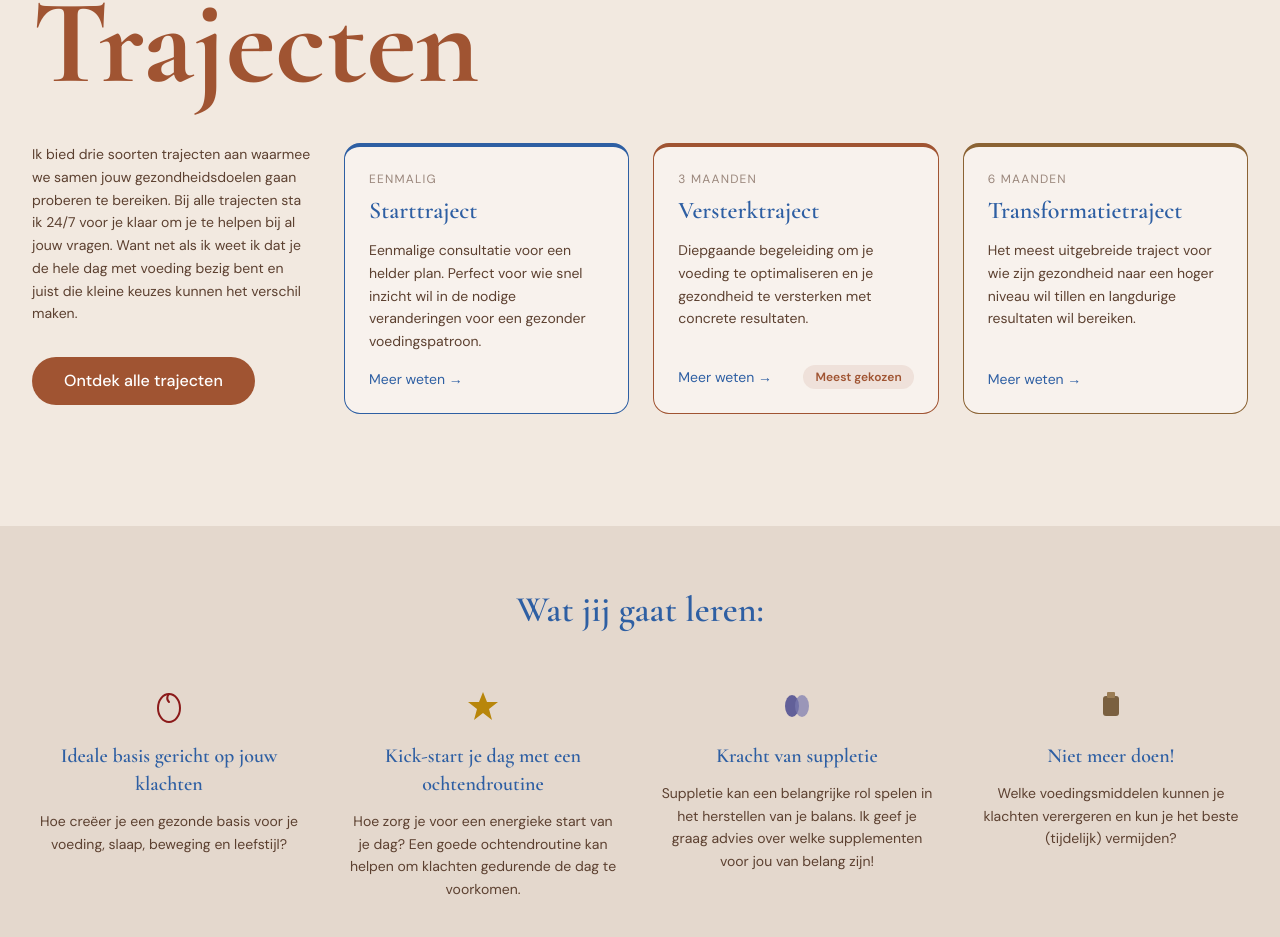
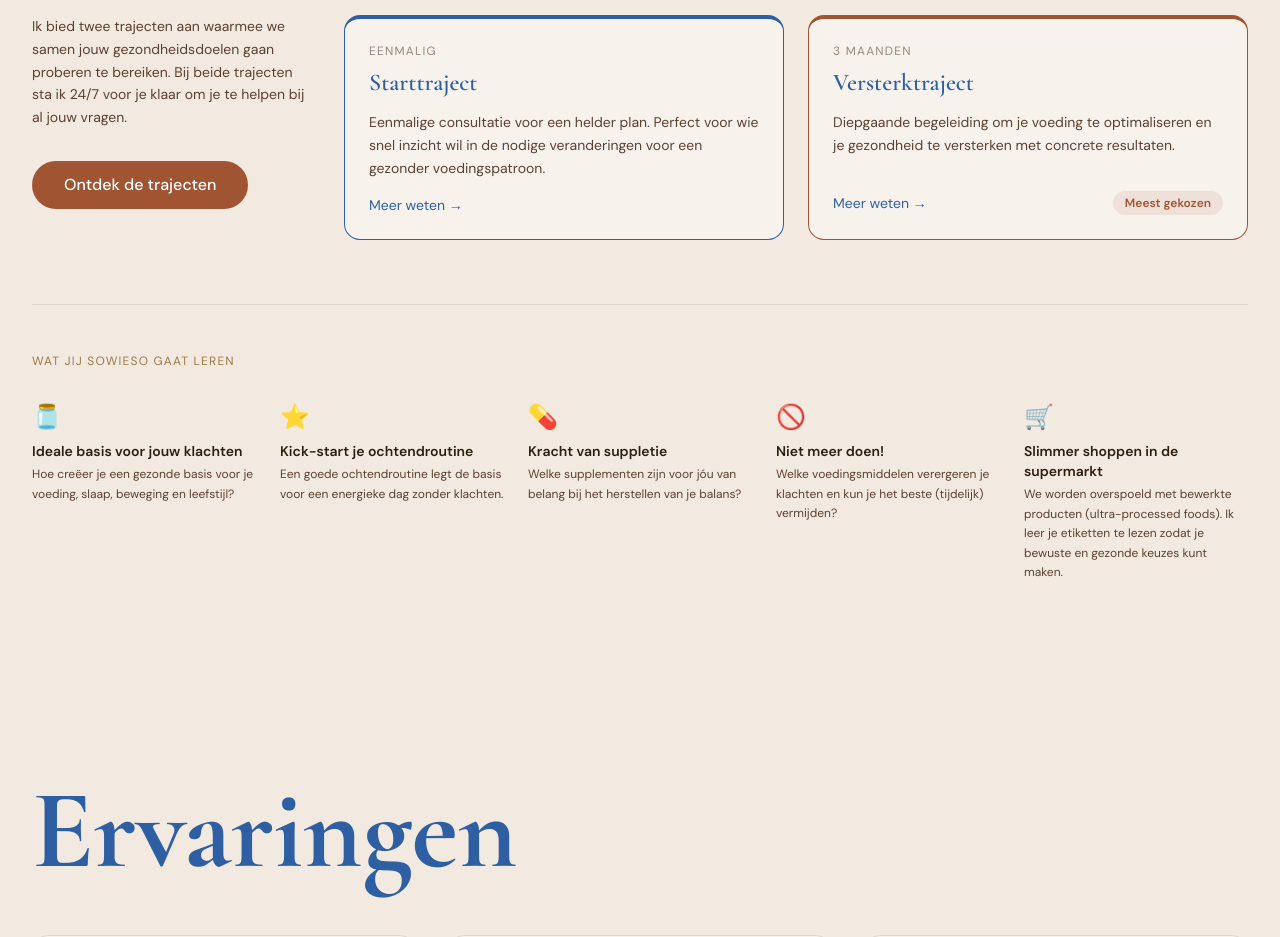
Before and after one commit to annafoods/annafoods, a Next.js app: page / in a window 1280 px wide. Shown: the part 1697-2634 px from the top of the page. Built offline with nearby package versions, Linux system fonts and the light colour scheme.

Commit message:
Homepage: typografie rechttrekken, 2 trajecten, leerpunten merged, supermarkt item

```diff
--- a/app/page.tsx
+++ b/app/page.tsx
@@ -16,6 +16,7 @@ const trajecten = [
     description:
       'Eenmalige consultatie voor een helder plan. Perfect voor wie snel inzicht wil in de nodige veranderingen voor een gezonder voedingspatroon.',
     accent: 'border-blue-accent',
+    featured: false,
   },
   {
     slug: 'versterktraject',
@@ -26,58 +27,34 @@ const trajecten = [
     accent: 'border-terracotta',
     featured: true,
   },
-  {
-    slug: 'transformatietraject',
-    title: 'Transformatietraject',
-    tagline: '6 maanden',
-    description:
-      'Het meest uitgebreide traject voor wie zijn gezondheid naar een hoger niveau wil tillen en langdurige resultaten wil bereiken.',
-    accent: 'border-brown-gold',
-  },
 ]
 
 const leerpunten = [
   {
-    icon: (
-      <svg viewBox="0 0 40 40" className="w-10 h-10 mx-auto" fill="none">
-        <ellipse cx="20" cy="22" rx="11" ry="14" stroke="#8B1A1A" strokeWidth="2" />
-        <path d="M20 8 C20 8 16 12 20 16" stroke="#8B1A1A" strokeWidth="2" strokeLinecap="round" />
-      </svg>
-    ),
-    title: 'Ideale basis gericht op jouw klachten',
+    icon: '🫙',
+    title: 'Ideale basis voor jouw klachten',
     description: 'Hoe creëer je een gezonde basis voor je voeding, slaap, beweging en leefstijl?',
   },
   {
-    icon: (
-      <svg viewBox="0 0 40 40" className="w-10 h-10 mx-auto" fill="none">
-        <polygon points="20,6 24,16 35,16 26,23 29,34 20,27 11,34 14,23 5,16 16,16" fill="#B8860B" />
-      </svg>
-    ),
-    title: 'Kick-start je dag met een ochtendroutine',
-    description:
-      'Hoe zorg je voor een energieke start van je dag? Een goede ochtendroutine kan helpen om klachten gedurende de dag te voorkomen.',
+    icon: '⭐',
+    title: 'Kick-start je ochtendroutine',
+    description: 'Een goede ochtendroutine legt de basis voor een energieke dag zonder klachten.',
   },
   {
-    icon: (
-      <svg viewBox="0 0 40 40" className="w-10 h-10 mx-auto" fill="none">
-        <ellipse cx="15" cy="20" rx="7" ry="11" fill="#4B4B8F" opacity="0.85" />
-        <ellipse cx="25" cy="20" rx="7" ry="11" fill="#7B7BAF" opacity="0.7" />
-      </svg>
-    ),
+    icon: '💊',
     title: 'Kracht van suppletie',
-    description:
-      'Suppletie kan een belangrijke rol spelen in het herstellen van je balans. Ik geef je graag advies over welke supplementen voor jou van belang zijn!',
+    description: 'Welke supplementen zijn voor jóu van belang bij het herstellen van je balans?',
   },
   {
-    icon: (
-      <svg viewBox="0 0 40 40" className="w-10 h-10 mx-auto" fill="none">
-        <rect x="12" y="10" width="16" height="20" rx="3" fill="#7A6040" />
-        <rect x="16" y="6" width="8" height="6" rx="1" fill="#9B7D55" />
-      </svg>
-    ),
+    icon: '🚫',
     title: 'Niet meer doen!',
+    description: 'Welke voedingsmiddelen verergeren je klachten en kun je het beste (tijdelijk) vermijden?',
+  },
+  {
+    icon: '🛒',
+    title: 'Slimmer shoppen in de supermarkt',
     description:
-      'Welke voedingsmiddelen kunnen je klachten verergeren en kun je het beste (tijdelijk) vermijden?',
+      'We worden overspoeld met bewerkte producten (ultra-processed foods). Ik leer je etiketten te lezen zodat je bewuste en gezonde keuzes kunt maken.',
   },
 ]
 
@@ -104,10 +81,10 @@ export default function HomePage() {
     <>
       {/* ── Hero ── */}
       <section className="bg-beige">
-        <div className="max-w-7xl mx-auto px-4 sm:px-6 lg:px-8 py-16 lg:py-24">
+        <div className="max-w-7xl mx-auto px-4 sm:px-6 lg:px-8 py-14 lg:py-20">
           <div className="grid grid-cols-1 lg:grid-cols-2 gap-12 lg:gap-16 items-center">
             <div>
-              <h1 className="font-heading text-5xl sm:text-6xl lg:text-7xl text-brown-gold leading-tight mb-6">
+              <h1 className="font-heading text-4xl sm:text-5xl lg:text-6xl text-brown-gold leading-tight mb-6">
                 Jouw herstel begint hier, met voeding die bij jou past
               </h1>
               <p className="font-body text-text-medium text-base leading-relaxed mb-8 max-w-lg">
@@ -122,8 +99,7 @@ export default function HomePage() {
                 Boek jouw consult!
               </Link>
             </div>
-
-            <div className="relative h-[420px] sm:h-[520px] lg:h-[620px] rounded-2xl overflow-hidden">
+            <div className="relative h-[420px] sm:h-[520px] lg:h-[600px] rounded-2xl overflow-hidden">
               <Image
                 src="/images/hero.jpg"
                 alt="Annick Rozendaal op de markt"
@@ -137,10 +113,10 @@ export default function HomePage() {
       </section>
 
       {/* ── De kracht van voeding ── */}
-      <section className="bg-beige py-20 lg:py-28">
+      <section className="bg-beige py-16 lg:py-24">
         <div className="max-w-7xl mx-auto px-4 sm:px-6 lg:px-8">
           <div className="grid grid-cols-1 lg:grid-cols-2 gap-12 lg:gap-20 items-center">
-            <div className="relative h-[380px] sm:h-[460px] rounded-2xl overflow-hidden order-2 lg:order-1">
+            <div className="relative h-[360px] sm:h-[440px] rounded-2xl overflow-hidden order-2 lg:order-1">
               <Image
                 src="/images/kracht-voeding.jpg"
                 alt="Boodschappentas met verse groenten op de markt"
@@ -148,9 +124,8 @@ export default function HomePage() {
                 className="object-cover"
               />
             </div>
-
             <div className="border-l-4 border-blue-accent pl-8 order-1 lg:order-2">
-              <h2 className="font-heading text-4xl sm:text-5xl text-blue-accent font-semibold mb-6">
+              <h2 className="font-heading text-4xl sm:text-5xl text-brown-gold font-semibold mb-6">
                 De kracht van voeding
               </h2>
               <p className="font-body text-text-medium leading-relaxed mb-4">
@@ -173,29 +148,28 @@ export default function HomePage() {
         </div>
       </section>
 
-      {/* ── Trajecten preview ── */}
-      <section className="bg-beige py-20 lg:py-28">
+      {/* ── Trajecten + Wat jij altijd leert ── */}
+      <section className="bg-beige py-16 lg:py-24">
         <div className="max-w-7xl mx-auto px-4 sm:px-6 lg:px-8">
-          <h2 className="font-heading text-[80px] sm:text-[100px] lg:text-[120px] leading-none text-terracotta font-bold mb-10">
+
+          {/* Trajecten */}
+          <h2 className="font-heading text-[72px] sm:text-[96px] lg:text-[112px] leading-none text-terracotta font-bold mb-10">
             Trajecten
           </h2>
 
-          <div className="grid grid-cols-1 lg:grid-cols-4 gap-8 items-start">
-            {/* Left: intro + button */}
+          <div className="grid grid-cols-1 lg:grid-cols-4 gap-8 items-start mb-16">
             <div className="lg:col-span-1">
               <p className="font-body text-text-medium text-sm leading-relaxed mb-8">
-                Ik bied drie soorten trajecten aan waarmee we samen jouw gezondheidsdoelen gaan
-                proberen te bereiken. Bij alle trajecten sta ik 24/7 voor je klaar om je te
-                helpen bij al jouw vragen. Want net als ik weet ik dat je de hele dag met
-                voeding bezig bent en juist die kleine keuzes kunnen het verschil maken.
+                Ik bied twee trajecten aan waarmee we samen jouw gezondheidsdoelen gaan proberen
+                te bereiken. Bij beide trajecten sta ik 24/7 voor je klaar om je te helpen bij
+                al jouw vragen.
               </p>
               <Link href="/trajecten" className="btn-terracotta">
-                Ontdek alle trajecten
+                Ontdek de trajecten
               </Link>
             </div>
 
-            {/* Right: 3 cards */}
-            <div className="lg:col-span-3 grid grid-cols-1 sm:grid-cols-3 gap-6 items-stretch">
+            <div className="lg:col-span-3 grid grid-cols-1 sm:grid-cols-2 gap-6 items-stretch">
               {trajecten.map((t) => (
                 <div
                   key={t.slug}
@@ -224,43 +198,39 @@ export default function HomePage() {
               ))}
             </div>
           </div>
-        </div>
-      </section>
 
-      {/* ── Wat jij gaat leren ── */}
-      <section className="bg-beige-dark py-16">
-        <div className="max-w-7xl mx-auto px-4 sm:px-6 lg:px-8">
-          <h2 className="font-heading text-3xl sm:text-4xl text-blue-accent font-semibold text-center mb-14">
-            Wat jij gaat leren:
-          </h2>
-          <div className="grid grid-cols-1 sm:grid-cols-2 lg:grid-cols-4 gap-10">
+          {/* Wat jij altijd leert — compacte strip */}
+          <div className="border-t border-beige-dark pt-12">
+            <p className="font-body text-xs uppercase tracking-widest text-brown-light mb-8">
+              Wat jij sowieso gaat leren
+            </p>
+            <div className="grid grid-cols-2 sm:grid-cols-3 lg:grid-cols-5 gap-6">
               {leerpunten.map((punt) => (
-              <div key={punt.title} className="text-center">
-                <div className="mb-4">{punt.icon}</div>
-                <h3 className="font-heading text-xl text-blue-accent font-semibold mb-3">
+                <div key={punt.title}>
+                  <span className="text-2xl block mb-2">{punt.icon}</span>
+                  <h4 className="font-body font-semibold text-text-dark text-sm mb-1">
                     {punt.title}
-                </h3>
-                <p className="font-body text-text-medium text-sm leading-relaxed">
+                  </h4>
+                  <p className="font-body text-text-medium text-xs leading-relaxed">
                     {punt.description}
                   </p>
                 </div>
               ))}
             </div>
           </div>
+
+        </div>
       </section>
 
       {/* ── Ervaringen ── */}
-      <section className="bg-beige py-20 lg:py-28">
+      <section className="bg-beige py-16 lg:py-24">
         <div className="max-w-7xl mx-auto px-4 sm:px-6 lg:px-8">
-          <h2 className="font-heading text-[80px] sm:text-[100px] lg:text-[120px] leading-none text-blue-accent font-bold mb-12">
+          <h2 className="font-heading text-[72px] sm:text-[96px] lg:text-[112px] leading-none text-blue-accent font-bold mb-12">
             Ervaringen
           </h2>
           <div className="grid grid-cols-1 md:grid-cols-3 gap-8">
             {ervaringen.map((e, i) => (
-              <div
-                key={i}
-                className="bg-white/40 rounded-2xl p-8 border border-beige-dark flex flex-col"
-              >
+              <div key={i} className="bg-white/40 rounded-2xl p-8 border border-beige-dark flex flex-col">
                 <p className="font-body text-text-medium leading-relaxed mb-6 flex-grow">
                   &ldquo;{e.quote}&rdquo;
                 </p>
```
Lines whose indentation alone changed are shown as unchanged.
